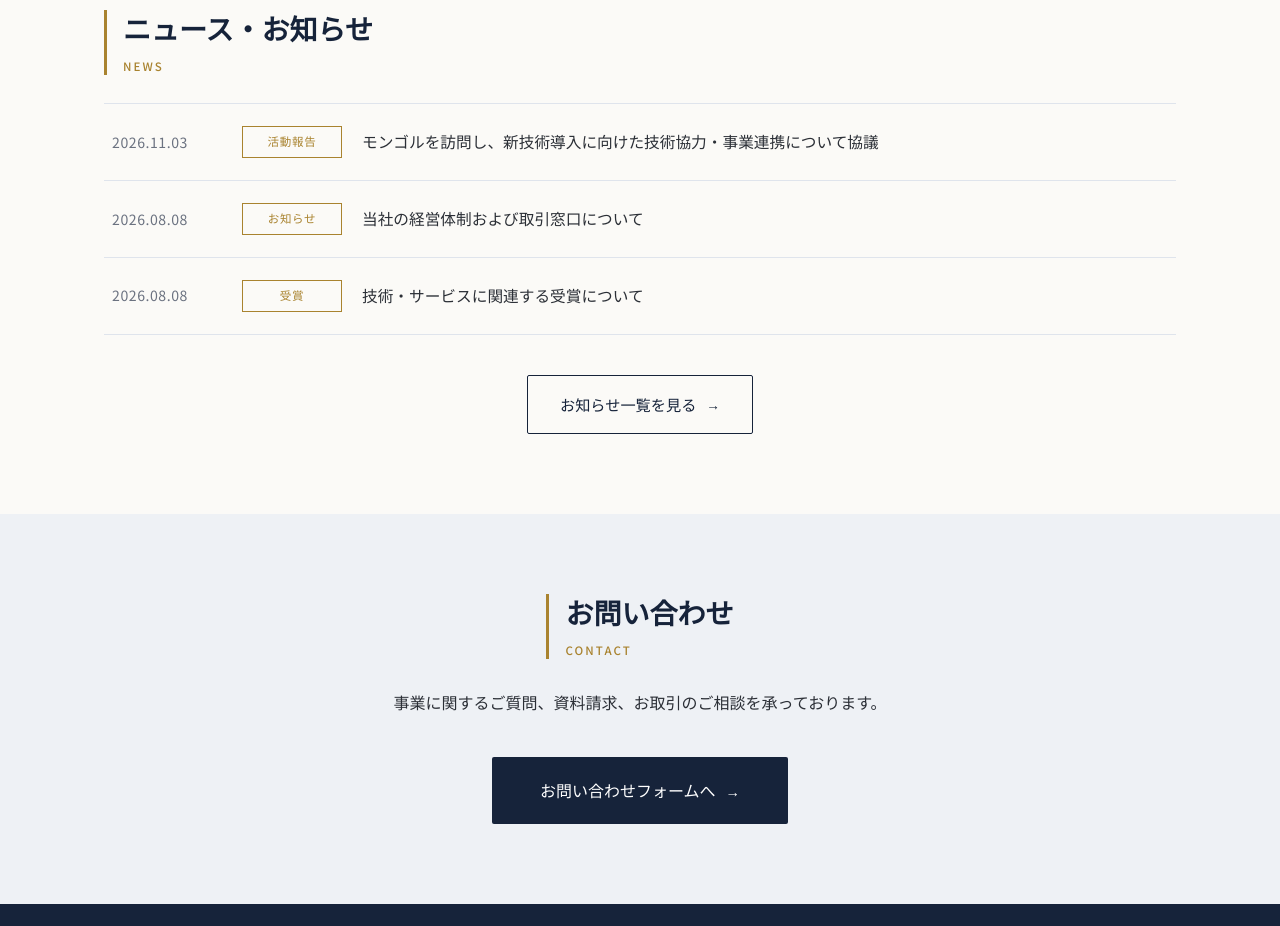
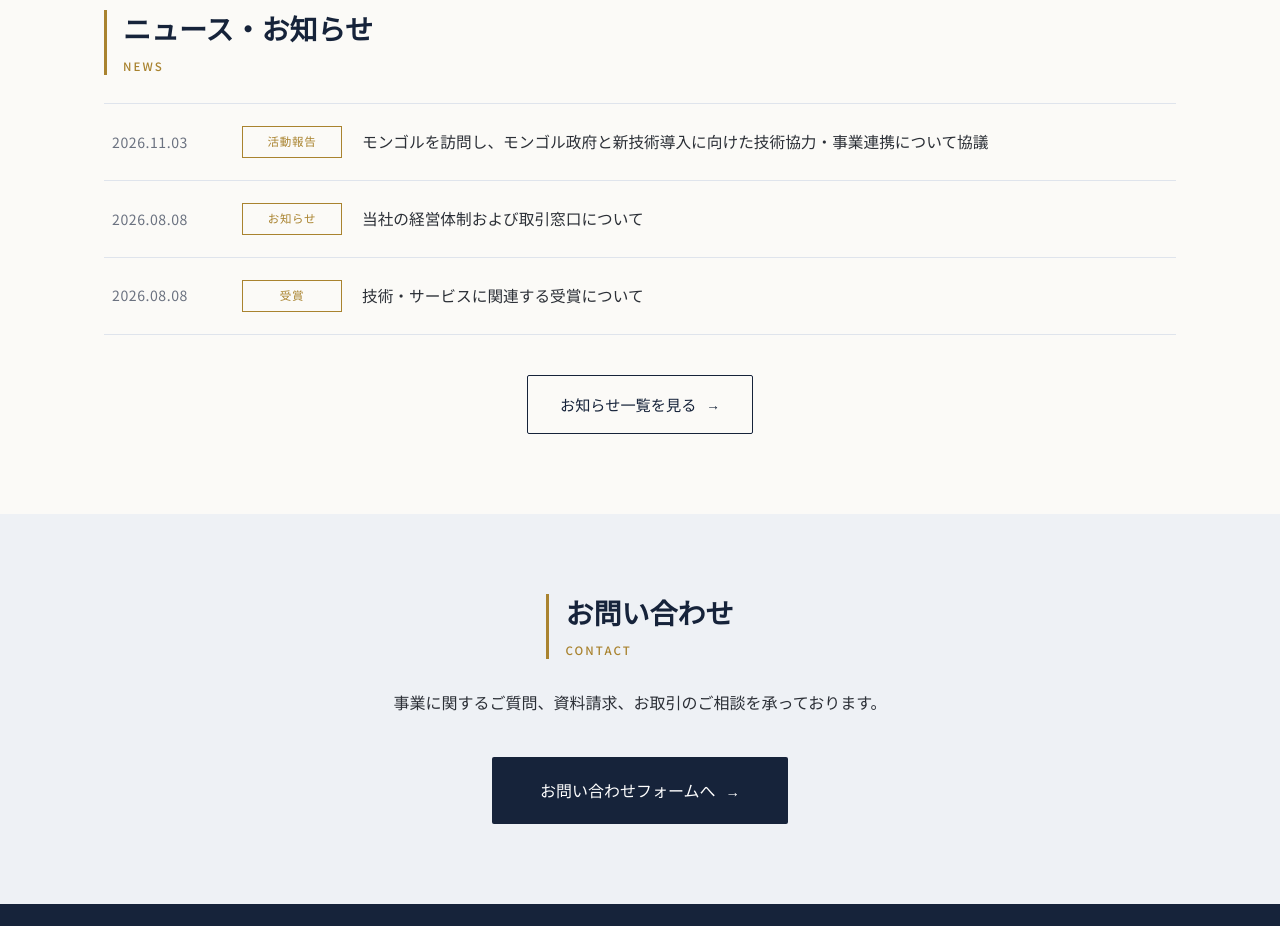
Before and after one commit to GoodCreateInc/kodaipower-preview-test, a plain HTML site: page index.html in a window 1280 px wide. Shown: the part 2380-3306 px from the top of the page. Drawn offline with Linux system fonts and the light colour scheme.

Commit message:
Refresh review site from latest revision

```diff
--- a/index.html
+++ b/index.html
@@ -135,7 +135,7 @@
               <li>
                       <a href="./mongolia-visit-report/">
               <span class="newslist__date"><time datetime="2026-11-03">2026.11.03</time></span>              <span class="newslist__cat">活動報告</span>
-              <span class="newslist__ttl">モンゴルを訪問し、新技術導入に向けた技術協力・事業連携について協議</span>
+              <span class="newslist__ttl">モンゴルを訪問し、モンゴル政府と新技術導入に向けた技術協力・事業連携について協議</span>
             </a>
                   </li>
               <li>
```
Also changed, not shown: mongolia-visit-report/index.html (+2 -2 lines), news/index.html (+1 -1 lines).
